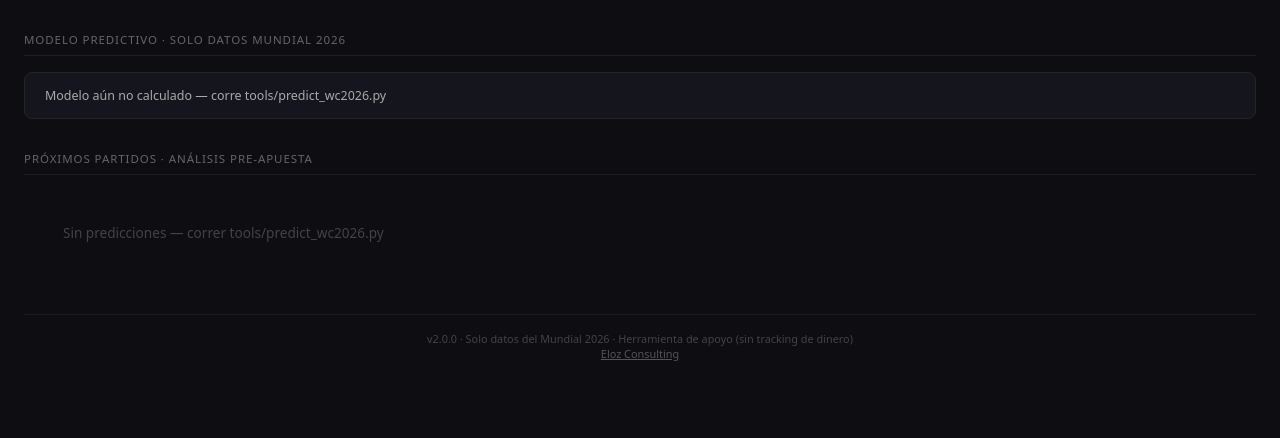
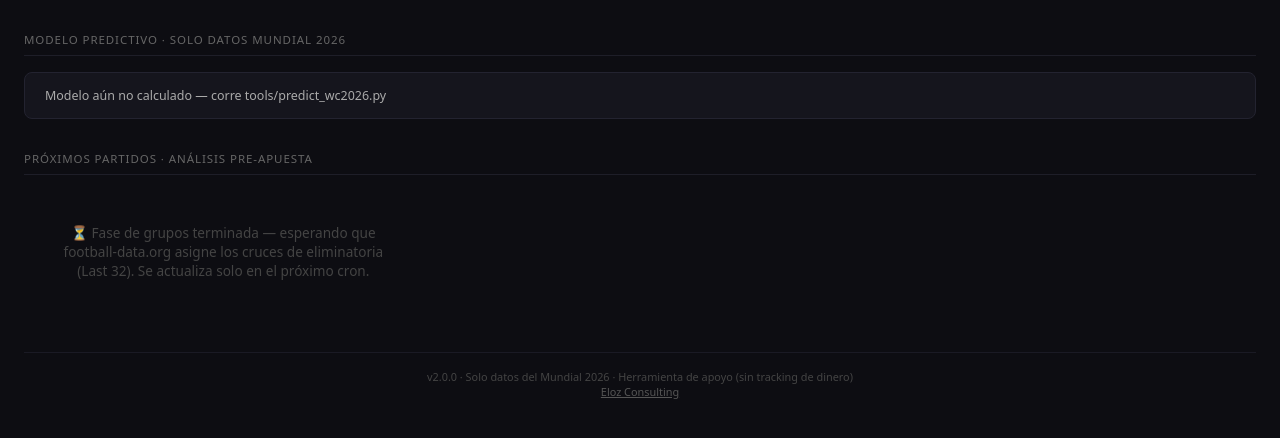
Before and after one commit to EduardoLoz12/Sports_Bet, a Flask app: page / in a window 1280 px wide. Shown: the part 53-491 px from the top of the page. Run offline with Flask 3, Linux system fonts and the light colour scheme; data that the repository does not hold is empty; some libraries are stand-ins or nearby versions.

Commit message:
Honest empty-state message: knockout bracket pending from football-data.org, not a missing-prediction bug

```diff
--- a/dashboard/templates/index.html
+++ b/dashboard/templates/index.html
@@ -413,7 +413,7 @@ async function loadAll() {
     const grid = document.getElementById('matches-grid');
     grid.innerHTML = matches.length
       ? matches.map(buildMatchCard).join('')
-      : '<div class="no-data">Sin predicciones — correr tools/predict_wc2026.py</div>';
+      : '<div class="no-data">⏳ Fase de grupos terminada — esperando que football-data.org asigne los cruces de eliminatoria (Last 32). Se actualiza solo en el próximo cron.</div>';
 
     document.getElementById('last-update').textContent = 'Actualizado: ' + new Date().toLocaleTimeString('es-PE');
   } catch(e) {
```
